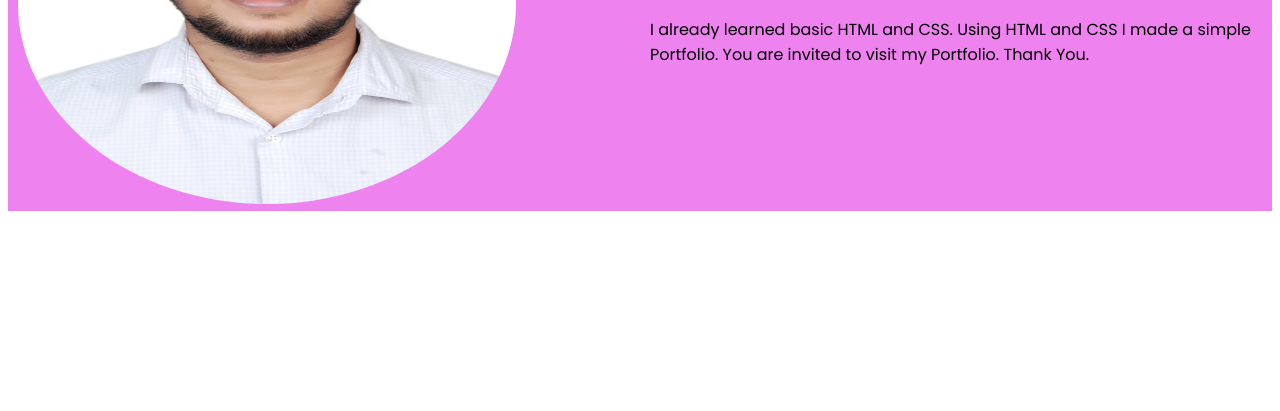
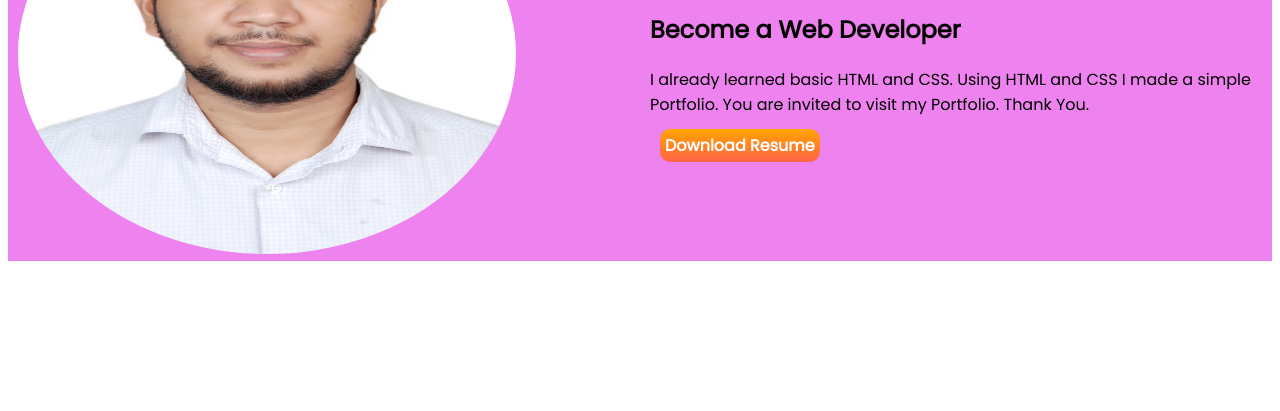
Before and after one commit to JaynalAbdin/my-first-portfolio, a plain HTML site: page index.html in a window 1280 px wide. Shown: the part 767-1178 px from the top of the page. Before the commit the page ends 1078 px from the top, so only its background shows below. Drawn offline with Linux system fonts and the light colour scheme.

Commit message:
resume-button added

```diff
--- a/index.html
+++ b/index.html
@@ -24,8 +24,7 @@
                 and glorify. I love people and nature and also like to traveling in new place. I also like to know
                 unknown
                 things.</p>
-            <a class="linked-button" href="https://www.linkedin.com/in/md-jaynal-abdin-khokan-33473b210/">HIRE
-                ME</a>
+            <a class="linked-button" href="https://www.linkedin.com/in/md-jaynal-abdin-khokan-33473b210/">HIRE ME</a>
         </div>
         <div class="half-width"><img src="300pix.jpg" alt=""></div>
     </section>
@@ -39,6 +38,7 @@
             <p>I already learned basic HTML and CSS. Using HTML and CSS I made a simple Portfolio. You are invited
                 to
                 visit my Portfolio. Thank You.</p>
+            <a class="linked-button" target="_blank" href="">Download Resume</a>
         </div>
     </section>
 </body>
--- a/style.css
+++ b/style.css
@@ -10,10 +10,7 @@ h1{
 section{
     background-color: violet;
     display: flex;
-    margin-bottom: 100px;
-}
-.full-section{
-    background-color: cadetblue;
+    margin-bottom: 150px;
 }
 .half-width{
     width: 50%;
@@ -28,6 +25,7 @@ section{
     background-image: linear-gradient(orange, tomato);
     border-radius: 10px;
     padding: 5px;
+    margin: 10px;
     color: white;
     font-weight: 700;
 }
```
